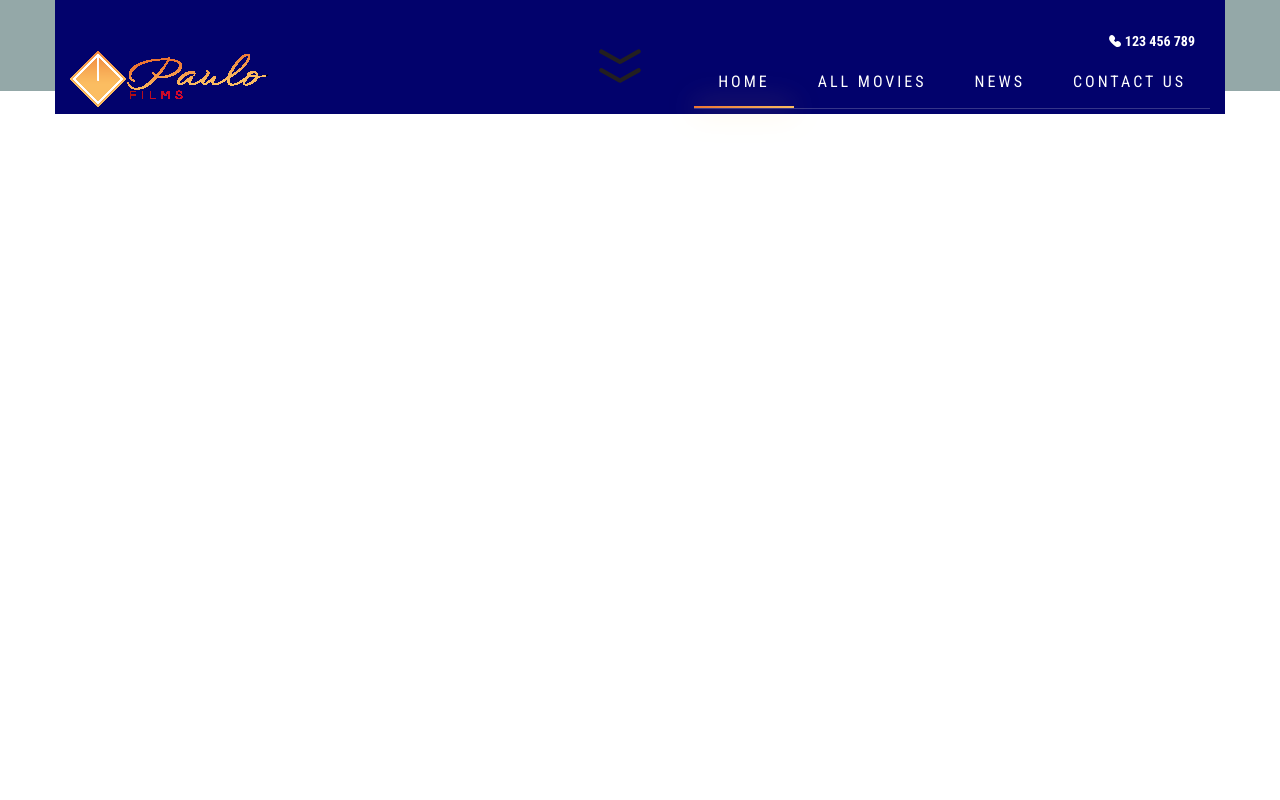
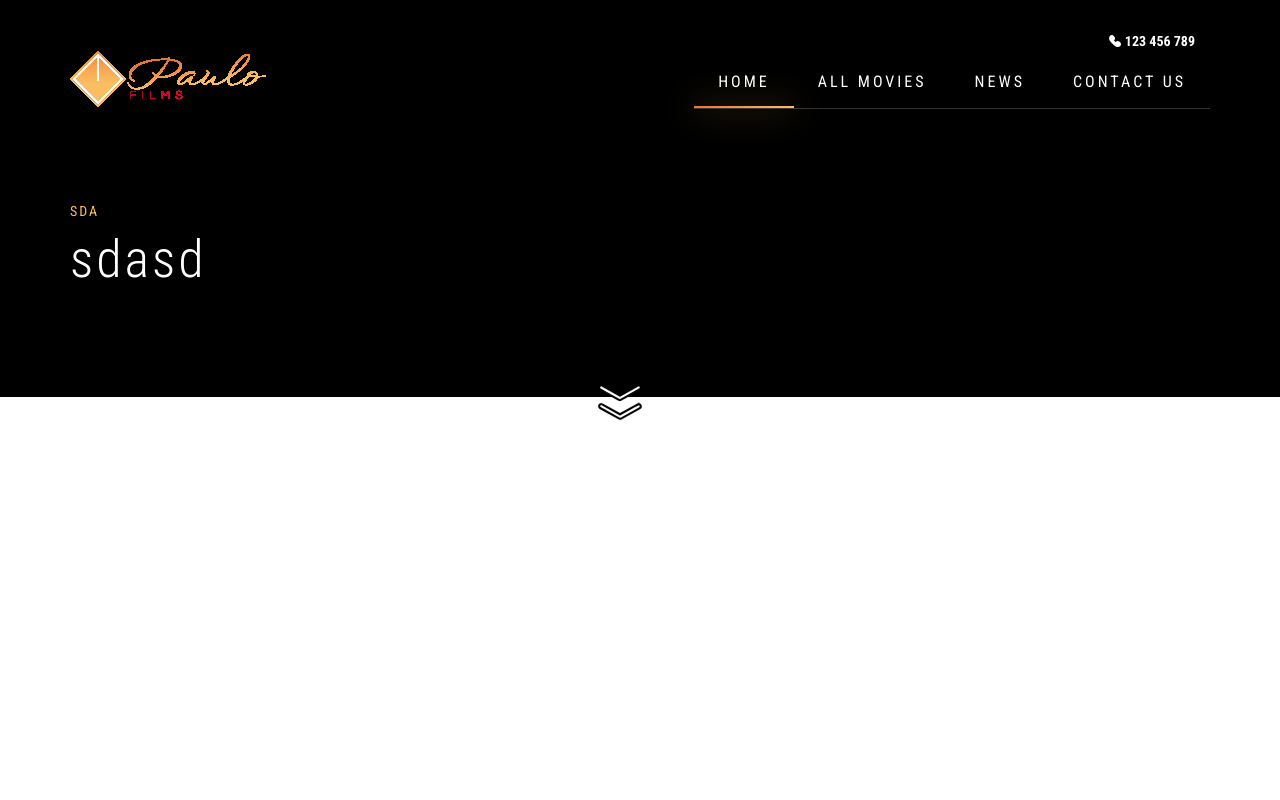
Before and after one commit to Pavel-Beliaev/react-kinosearch, a React (Create React App) app: page / in a window 1280 px wide. Shown: the top 800 px of the page. Built offline with nearby package versions, Linux system fonts and the light colour scheme.

Commit message:
add header

```diff
--- /dev/null
+++ b/src/components/@types/@types.ts
@@ -0,0 +1,11 @@
+export type PageDataType = {
+    [key: string]: {
+        title: string;
+        heading: string;
+        color: string;
+    };
+};
+
+export type HeaderProps = {
+    pathname: string
+}
--- a/src/components/Header.tsx
+++ b/src/components/Header.tsx
@@ -1,15 +1,32 @@
-import React from 'react';
+import React, {useEffect, useState} from 'react';
 import arrowDown from '../public/SVG/duble-arrow-down.svg'
+import {dataPage} from "../mock/statick";
+import {HeaderProps} from "./@types/@types";
 
-const Header = () => {
+
+
+const Header: React.FC<HeaderProps> = ({pathname}) => {
+    const [isVisibleEffect, setIsVisibleEffect] = useState(true);
+
+    const stylePage = pathname.substring(1);
+
+    useEffect(() => {
+        setIsVisibleEffect(false);
+        setTimeout(() => {
+            setIsVisibleEffect(true)
+        }, 0)
+    }, [pathname])
+
     return (
-        <div className='header'>
+        <div className='header' style={{backgroundColor: `${dataPage[stylePage].color}`}}>
             <img src={arrowDown} alt="Scroll down" className="scroll"/>
             <div className="container">
-                <div className="blurb">
-                    <span className="title">Very latest</span>
-                    <h1>Movie news</h1>
-                </div>
+                {isVisibleEffect &&
+                    <div className="blurb">
+                        <span className="title">{dataPage[stylePage].title}</span>
+                        <h1>{dataPage[stylePage].heading}</h1>
+                    </div>
+                }
             </div>
         </div>
     );
--- /dev/null
+++ b/src/mock/statick.ts
@@ -0,0 +1,24 @@
+import {PageDataType} from "../components/@types/@types";
+
+export const dataPage: PageDataType = {
+    '': {
+        title: 'sda',
+        heading: 'sdasd',
+        color: '',
+    },
+    movies: {
+        title: 'Take a look at',
+        heading: 'What\'s on this week',
+        color: 'red',
+    },
+    news: {
+        title: 'Very Lates',
+        heading: 'Movie news',
+        color: 'green',
+    },
+    contact: {
+        title: 'Have any questions?',
+        heading: 'Please contact us',
+        color: 'blue',
+    }
+}
--- a/src/pages/MainLayout.tsx
+++ b/src/pages/MainLayout.tsx
@@ -4,12 +4,17 @@ import Footer from "../components/Footer";
 import {ReactComponent as BackToUpIcon} from "../public/SVG/chevron-up.svg";
 import {Outlet} from "react-router-dom";
 import Header from "../components/Header";
+import {useLocation} from "react-router-dom";
+
+
 
 const MainLayout = () => {
+    const {pathname} = useLocation();
+
     return (
         <div className='wrapper'>
-            <Header/>
             <Navbar/>
+            <Header pathname={pathname}/>
             <div>
                 <Outlet/>
             </div>
--- a/src/scss/_variables.scss
+++ b/src/scss/_variables.scss
@@ -1,3 +1,3 @@
 $orange: #ec7532;
 $lightorang: #fbbd61;
-$gradient: linear-gradient(to right, #ec7532 0%,#fbbd61 100%);
+$gradient: linear-gradient(to right, $orange 0%,$lightorang 100%);
--- a/src/scss/app.scss
+++ b/src/scss/app.scss
@@ -13,7 +13,7 @@
   padding-left: 15px;
   margin-right: auto;
   margin-left: auto;
-  background: #02026c;
+  //background: #02026c;
 
   &:before {
     display: table;
--- a/src/scss/components/_header.scss
+++ b/src/scss/components/_header.scss
@@ -3,29 +3,85 @@
 .header {
   position: relative;
   transition: all 300ms ease-in-out;
-  background-color: #94a8a8;
+  background-color: black;
   background-position: center;
   background-size: cover;
 }
+
 .scroll {
   width: 50px;
   position: absolute;
   z-index: 99;
-  bottom: 0;
+  bottom: -30px;
   left: 50%;
   margin-left: -45px;
-  -webkit-animation: ScrollDown 1.5s infinite;
   animation: ScrollDown 1.5s infinite;
 
 }
 
 .blurb {
+  margin-top: 200px;
+  margin-bottom: 100px;
+  position: relative;
+  width: 100%;
+  animation: Blurb .5s .5s forwards;
+  text-align: left;
+  opacity: 0;
+
 
   h1 {
-
+    font-size: 52px;
+    font-weight: 300;
+    padding: 0;
+    animation: Heading .5s .5s forwards;
+    letter-spacing: 3px;
+    opacity: 0;
+    color: #fff;
+    border: none;
   }
 }
 
 .title {
+  font-size: 14px;
+  letter-spacing: 2px;
+  text-transform: uppercase;
+  color: $lightorang;
+}
 
+@keyframes ScrollDown {
+  0% {
+    transform: translateY(0);
+  }
+  50% {
+    transform: translateY(3px);
+  }
+  100% {
+    transform: translateY(0);
+  }
 }
+
+@keyframes Blurb {
+  0% {
+    transform: scale(1.15);
+
+    opacity: 0;
+  }
+  100% {
+    transform: scale(1);
+
+    opacity: 1;
+  }
+}
+
+@keyframes Heading {
+  0% {
+    transform: translateY(-30px);
+
+    opacity: 0;
+  }
+  100% {
+    transform: translateY(0);
+
+    opacity: 1;
+  }
+}
--- a/src/scss/components/_navbar.scss
+++ b/src/scss/components/_navbar.scss
@@ -51,7 +51,7 @@
           position: relative;
 
           &:hover {
-            color: #fbbd61;
+            color: $lightorang;
             transition: all .30s ease-in-out;
 
           }
@@ -62,7 +62,7 @@
             color: #fff;
 
             &:hover {
-              color: #fbbd61;
+              color: $lightorang;
               transition: all .30s ease-in-out;
 
             }
--- a/src/scss/libs/_normalize.scss
+++ b/src/scss/libs/_normalize.scss
@@ -1,9 +1,11 @@
+@import '../variables';
+
 * {
   padding: 0;
   margin: 0;
   list-style: none;
   outline: none;
-  font-family: 'Roboto Condensed', sans-serif;
+  font-family: "Roboto Condensed", sans-serif;
   box-sizing: border-box;
 }
 
@@ -54,5 +56,5 @@ a {
 
 ::selection {
   color: #fff;
-  background: #ec7532;
+  background: $orange;
 }
```
Also changed, not shown: src/public/SVG/duble-arrow-down.svg.
